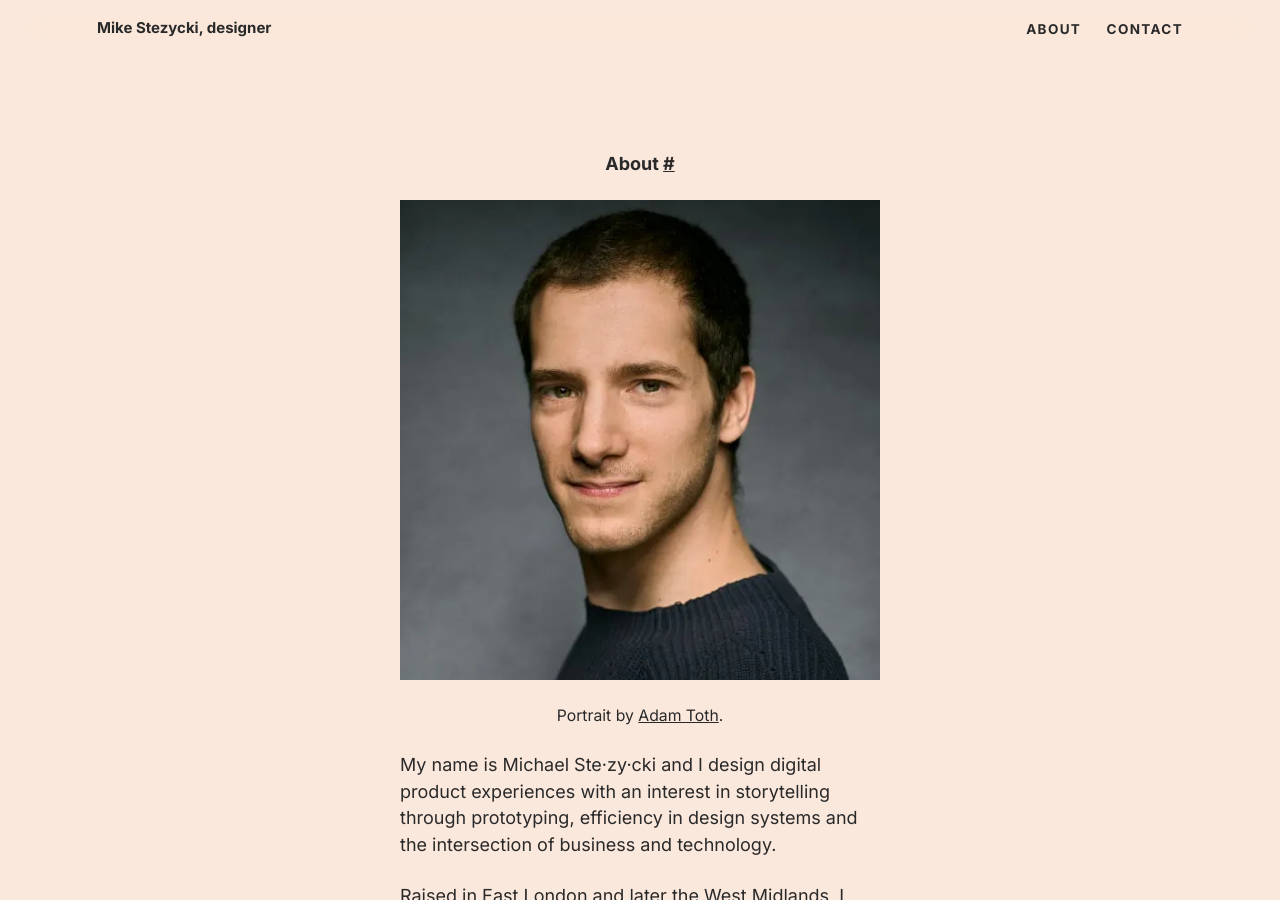
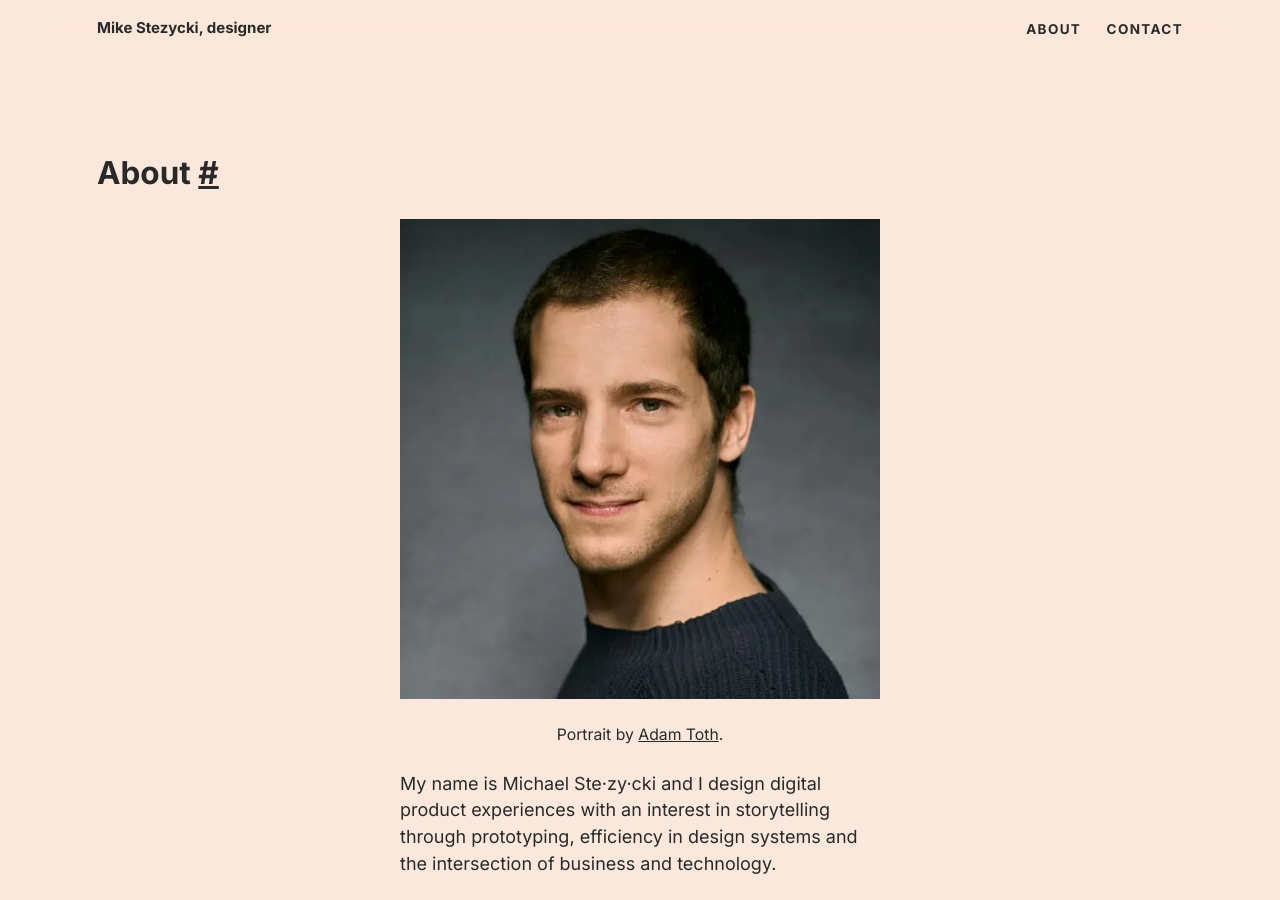
Before and after one commit to mr-stezz/mr-stezz.github.io, a Jekyll site: the page built from about.md, in a window 1280 px wide and 900 px high. Built offline with Jekyll 4.4.1, drawn with Linux system fonts in a browser that asks for light colours.

Commit message:
Left align headings

```diff
--- a/_includes/_section.people-id-work-with-again.html
+++ b/_includes/_section.people-id-work-with-again.html
@@ -1,6 +1,6 @@
 <section class="u--m-bottom--huge">
   <div class="text-col">
-  	<h3 id="love-to-work-with-again" class="heading page-title t--center">Folks I'd love to work with again&nbsp;<a href="#love-to-work-with-again" class="subtitle-link" title="Permalink to this headline">#</a></h3>
+  	<h3 id="love-to-work-with-again" class="heading page-title">Folks I'd love to work with again&nbsp;<a href="#love-to-work-with-again" class="subtitle-link" title="Permalink to this headline">#</a></h3>
 	<p class="step-0">
 		I’ve had the pleasure of working with a lot of smart, talented individuals during my time working as a designer. I’d like to spare a space on my site to shout out to the amazing team members who believed in me, gave me a chance and generally just made me laugh.
 	</p>
--- a/_layouts/default_page.html
+++ b/_layouts/default_page.html
@@ -19,7 +19,7 @@
       {% endif %}
       {% comment %} if there is no title, do not render {% endcomment %}
       {% if page.title != null %}
-      <h2 class="heading alpha page-title">{{ page.title }}&nbsp;<a href="#{{ page.title | slugify }}" class="subtitle-link" title="Permalink to this headline">#</a></h2>
+      <h2 class="heading alpha">{{ page.title }}&nbsp;<a href="#{{ page.title | slugify }}" class="subtitle-link" title="Permalink to this headline">#</a></h2>
       {% endif %}
       {{ content }}
     </div>
```
